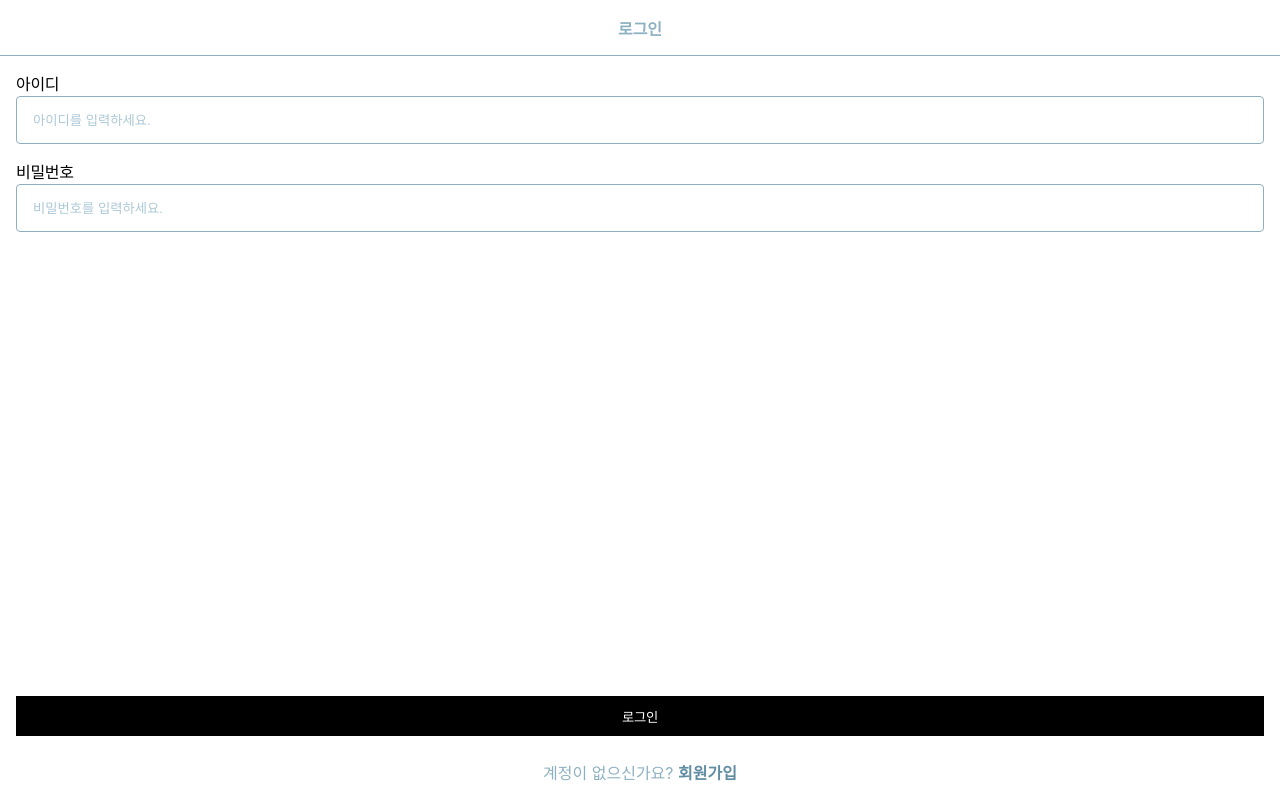
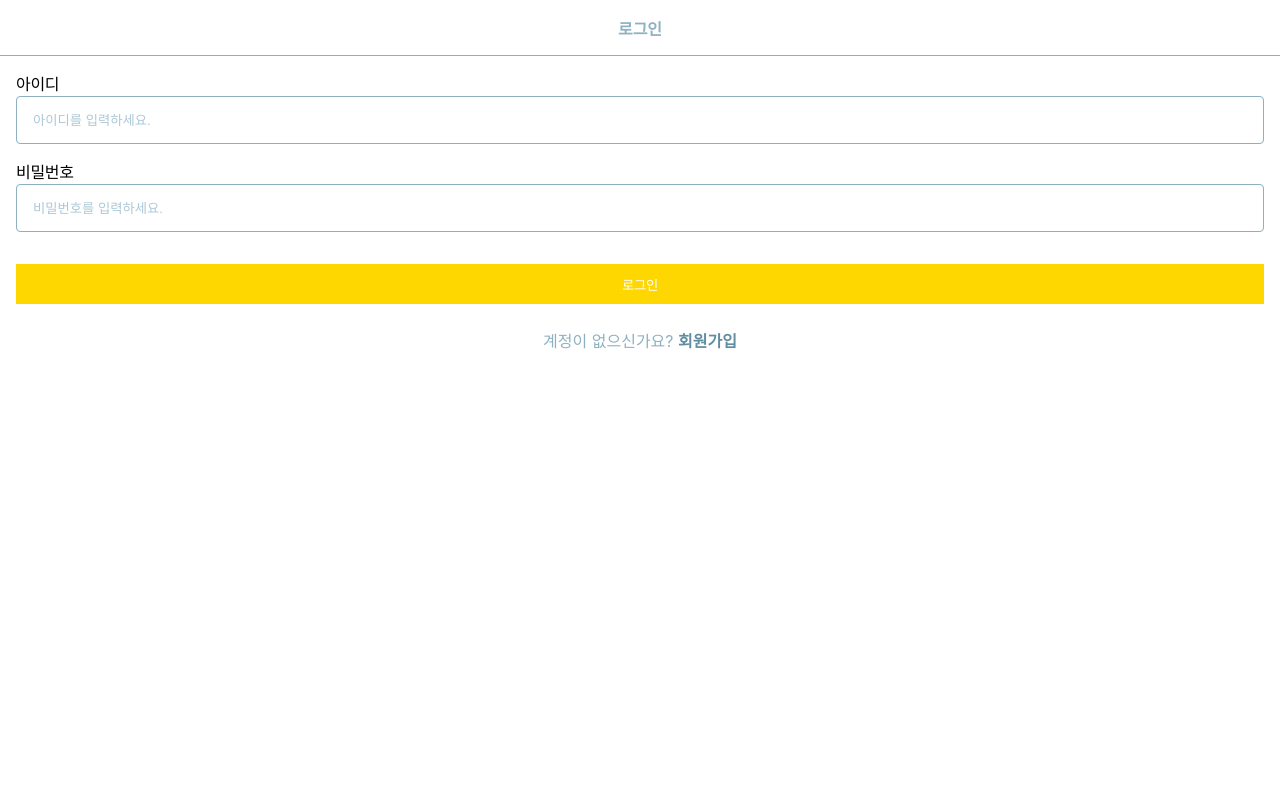
Before and after one commit to Jongyeol91/auction, a Next.js app: page /login in a window 1280 px wide. Built offline with nearby package versions, Linux system fonts and the light colour scheme.

Commit message:
feat: react-hook-form, forwardRef

```diff
--- a/components/AuthForm.tsx
+++ b/components/AuthForm.tsx
@@ -3,31 +3,57 @@ import LabelInput from '@/components/LabelInput';
 import Button from '@/components/Button';
 import QuestionLink from '@/components/QuestionLink';
 import { AUTH_DESCRIPTIONS } from '@/lib/constants';
+import { useForm, SubmitHandler } from 'react-hook-form';
 
 interface Props {
   mode: 'login' | 'register';
 }
 
+type Inputs = {
+  userId: string;
+  password: string;
+};
+
 function AuthForm({ mode }: Props) {
+  const {
+    register,
+    handleSubmit,
+    watch,
+    formState: { errors },
+  } = useForm<Inputs>();
   const { userIdPlaceholder, passwordPlaceholder, buttonText, question, actionLink, actionText } =
     AUTH_DESCRIPTIONS[mode];
 
+  const onSubmit: SubmitHandler<Inputs> = (data) => console.log(data);
+
   return (
-    <>
+    <StyledForm onSubmit={handleSubmit(onSubmit)}>
       <Wrapper>
-        <LabelInput label="아이디" placeholder={userIdPlaceholder} />
-        <LabelInput label="비밀번호" placeholder={passwordPlaceholder} />
+        <LabelInput
+          label="아이디"
+          placeholder={userIdPlaceholder}
+          {...register('userId', { required: true })}
+        />
+        {errors.userId?.type === 'required' && 'id를 입력해주세요'}
+        <LabelInput
+          {...register('password', { required: true })}
+          label="비밀번호"
+          placeholder={passwordPlaceholder}
+        />
+        {errors.password?.type === 'required' && '비밀번호를 입력해주세요'}
       </Wrapper>
 
       <ActionsBox>
-        <Button styleType="primary" layoutMode="fullWidth">
+        <Button type="submit" styleType="primary" layoutMode="fullWidth">
           {buttonText}
         </Button>
         <QuestionLink question={question} name={actionText} href={actionLink} />
       </ActionsBox>
-    </>
+    </StyledForm>
   );
 }
+
+const StyledForm = styled.form``;
 
 const Wrapper = styled.div`
   padding: 16px;
--- a/components/Button.tsx
+++ b/components/Button.tsx
@@ -6,13 +6,15 @@ interface ButtonProps {
   layoutMode?: 'inline' | 'fullWidth';
   buttonTheme?: unknown; // Todo: 개선 필요
   styleType?: string;
+  type?: 'button' | 'submit' | 'reset';
 }
 
 interface Props extends HTMLAttributes<HTMLButtonElement>, ButtonProps {}
 
-function Button({ layoutMode = 'inline', styleType, ...rest }: Props) {
+function Button({ layoutMode = 'inline', type, styleType, ...rest }: Props) {
   return (
     <StyledButton
+      type={type}
       buttonTheme={buttonTheme}
       styleType={styleType}
       layoutMode={layoutMode}
--- a/components/Input.tsx
+++ b/components/Input.tsx
@@ -1,12 +1,14 @@
-import React from 'react';
+import React, { forwardRef } from 'react';
 import styled from 'styled-components';
 import { colors } from '@/lib/colors';
 
 export type Props = React.HtmlHTMLAttributes<HTMLInputElement>;
 
-function Input(props: Props) {
-  return <StyledInput {...props} />;
-}
+const Input = forwardRef<HTMLInputElement, Props>((props: Props, ref) => {
+  return <StyledInput {...props} ref={ref} />;
+});
+
+Input.displayName = 'Input';
 
 const StyledInput = styled.input`
   height: 48px;
--- a/components/LabelInput.tsx
+++ b/components/LabelInput.tsx
@@ -1,13 +1,13 @@
 import Input, { type Props as InputProps } from './Input';
 import styled, { css } from 'styled-components';
-import { useState } from 'react';
+import { forwardRef, useState } from 'react';
 import { colors } from '@/lib/colors';
 
 interface Props extends InputProps {
   label: string;
 }
 
-function LabelInput({ label, ...rest }: Props) {
+const LabelInput = forwardRef<HTMLInputElement, Props>(({ label, ...rest }: Props, ref) => {
   const [focused, setFocused] = useState(false);
 
   const onFocus = () => {
@@ -21,10 +21,12 @@ function LabelInput({ label, ...rest }: Props) {
   return (
     <Wrapper>
       <Label focused={focused}>{label}</Label>
-      <Input onFocus={onFocus} onBlur={onBlur} {...rest} />
+      <Input onFocus={onFocus} onBlur={onBlur} {...rest} ref={ref} />
     </Wrapper>
   );
-}
+});
+
+LabelInput.displayName = 'LabelInput';
 
 const Wrapper = styled.div`
   display: flex;
--- a/lib/buttonTheme.ts
+++ b/lib/buttonTheme.ts
@@ -3,13 +3,13 @@ import { css } from 'styled-components';
 // 공통 버튼 테마
 
 const disabled = css`
-  background: ${({ theme }) => theme.gray1};
+  background: ${({ theme }) => theme.gray3};
   color: ${({ theme }) => theme.gray9};
   border: 1px solid ${({ theme }) => theme.gray5};
 `;
 
 const primary = css`
-  background: ${({ theme }) => theme.black};
+  background: ${({ theme }) => theme.primary};
   color: ${({ theme }) => theme.white};
   border: none;
   height: 40px;
--- a/package.json
+++ b/package.json
@@ -12,6 +12,7 @@
     "next": "12.2.5",
     "react": "18.2.0",
     "react-dom": "18.2.0",
+    "react-hook-form": "^7.35.0",
     "styled-components": "^5.3.5"
   },
   "devDependencies": {
```
Also changed, not shown: 1 other file (tests, documents, lock files or other folders).
